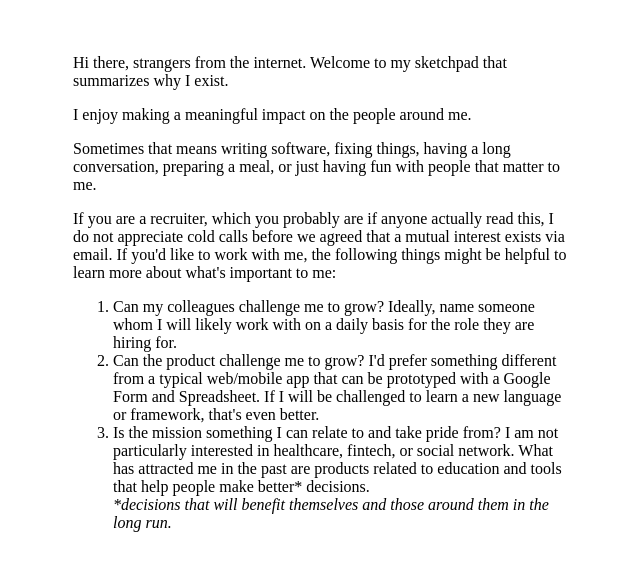
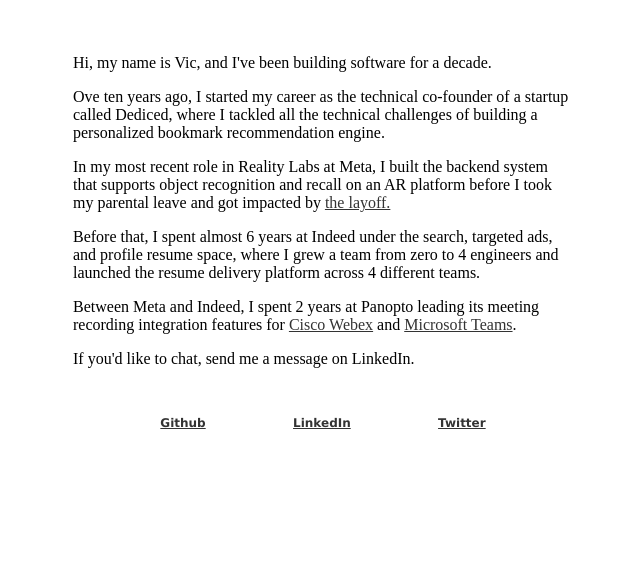
Before and after one commit to cvhu/cvhu.github.io, a plain HTML site: page index.html in a window 1280 px wide. Shown: the whole page, without its empty margins (317-957 px from the left). Drawn offline with Linux system fonts and the light colour scheme.

Commit message:
Updated with brief career summary

```diff
--- a/index.html
+++ b/index.html
@@ -1,28 +1,26 @@
 <html>
+  <head>
+    <style>
+      a {
+        color: #333;
+      }
+    </style>
+  </head>
   <body>
     <div style="display:flex;justify-content:center;padding: 30px;">
       <div style="width:500px;">
 
-        <p> Hi there, strangers from the internet. Welcome to my sketchpad that summarizes why I exist.</p>
-        <p>I enjoy making a meaningful impact on the people around me.</p>
-        <p>Sometimes that means writing software, fixing things, having a long conversation, preparing a meal, or just having fun with people that matter to me.</p>
-
-        <p>
-If you are a recruiter, which you probably are if anyone actually read this, I do not appreciate cold calls before we agreed that a mutual interest exists via email. If you'd like to work with me, the following things might be helpful to learn more about what's important to me:
-        </p>
-        <ol>
-          <li>
-            Can my colleagues challenge me to grow? Ideally, name someone whom I will likely work with on a daily basis for the role they are hiring for.
-          </li>
-          <li>
-            Can the product challenge me to grow? I'd prefer something different from a typical web/mobile app that can be prototyped with a Google Form and Spreadsheet. If I will be challenged to learn a new language or framework, that's even better.
-          </li>
-          <li>
-            Is the mission something I can relate to and take pride from? I am not particularly interested in healthcare, fintech, or social network. What has attracted me in the past are products related to education and tools that help people make better* decisions.
-          </li>
-
-          <i>*decisions that will benefit themselves and those around them in the long run.</i>
-        </ol>
+        <p> Hi, my name is Vic, and I've been building software for a decade.</p>
+        <p> Ove ten years ago, I started my career as the technical co-founder of a startup called Dediced, where I tackled all the technical challenges of building a personalized bookmark recommendation engine.</p>
+        <p> In my most recent role in Reality Labs at Meta, I built the backend system that supports object recognition and recall on an AR platform before I took my parental leave and got impacted by <a href="https://about.fb.com/news/2022/11/mark-zuckerberg-layoff-message-to-employees/">the layoff.</a></p>
+        <p> Before that, I spent almost 6 years at Indeed under the search, targeted ads, and profile resume space, where I grew a team from zero to 4 engineers and launched the resume delivery platform across 4 different teams.</p>
+        <p> Between Meta and Indeed, I spent 2 years at Panopto leading its meeting recording integration features for <a href="https://www.panopto.com/features/integration/webex/">Cisco Webex</a> and <a href="https://www.panopto.com/features/integration/teams/#:~:text=Panopto%E2%80%99s%20Team%20integration%20allows%20institutions%20to%20use%20Panopto,integrated%20with%20Microsoft%20365%20applications%20via%20Microsoft%20Graph.">Microsoft Teams</a>.</p>
+        <P> If you'd like to chat, send me a message on LinkedIn.</P>
+        <span style="display: flex; justify-content: space-evenly; font-size: 0.75em; margin-top: 4em; font-weight: 700; font-family: 'Lucida Sans', 'Lucida Sans Regular', 'Lucida Grande', 'Lucida Sans Unicode', Geneva, Verdana, sans-serif">
+          <a href="https://github.com/cvhu">Github</a>
+          <a href="https://linkedin.com/in/cvichu">LinkedIn</a>
+          <a href="https://twitter.com/cvichu">Twitter</a>
+        </span>
       </div>
     </div>
   </body>
```
